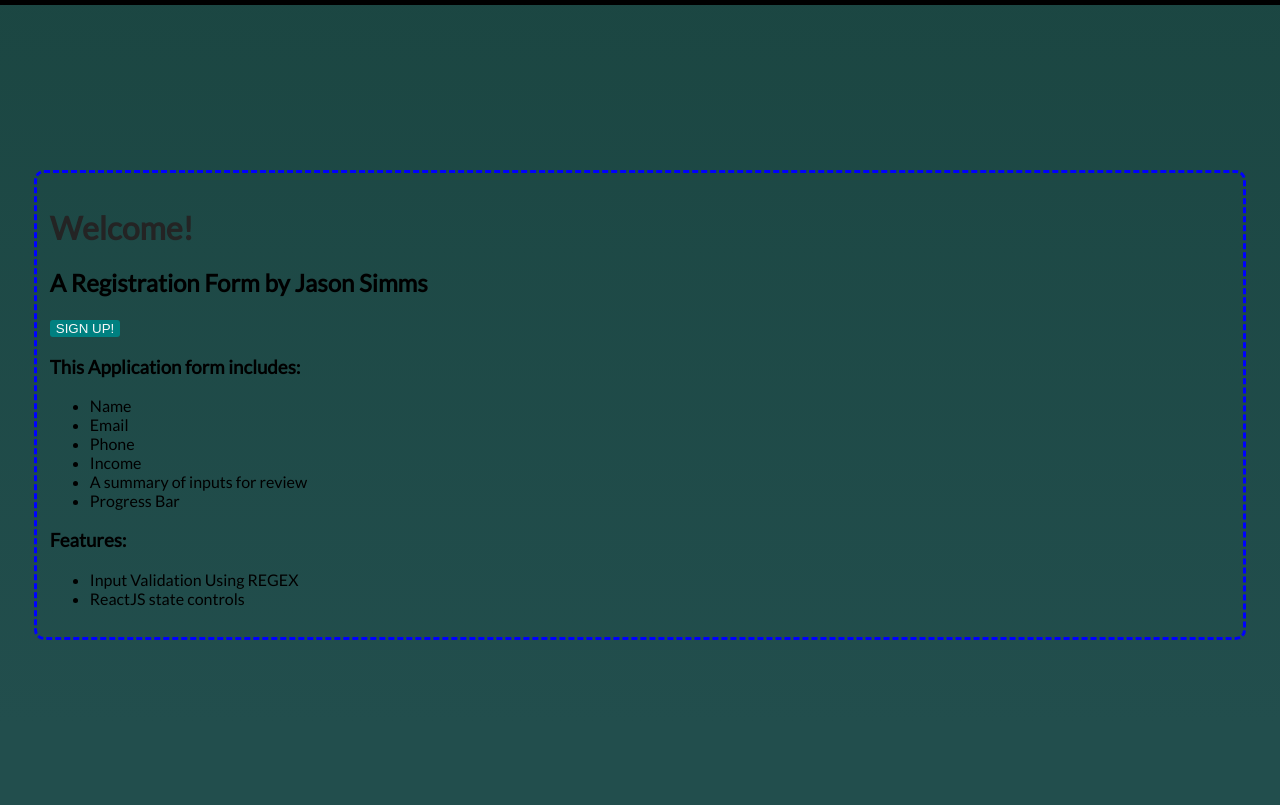
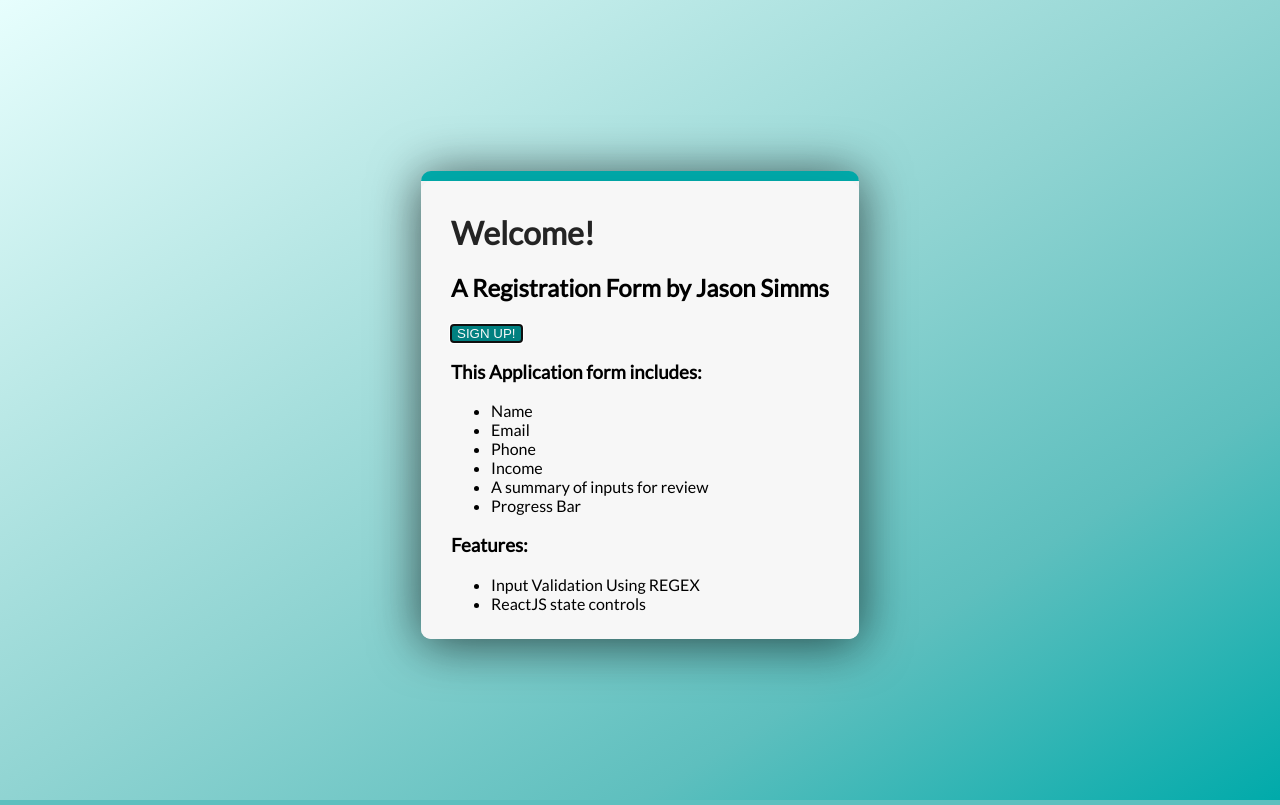
Before and after one commit to JasonSimms/challenge-signup-multipage, a React (Create React App) app: page / in a window 1280 px wide. Built offline with nearby package versions, Linux system fonts and the light colour scheme; the HTML template or start-up script is replaced by a standard one.

Commit message:
Autofocus & Css

```diff
--- a/src/components/Email.jsx
+++ b/src/components/Email.jsx
@@ -17,6 +17,7 @@ class Email extends Component {
           }
           className="input"
           placeholder="John.Snow@aol.com"
+          autofocus="true"
         />
         <br />
         <br />
--- a/src/components/Landing.jsx
+++ b/src/components/Landing.jsx
@@ -2,11 +2,13 @@ import React from "react";
 
 const Landing = props => {
   return (
-    <div className="container greeting-container">
+    <div className="input-container">
+    <div className="input-form">
+
       <h1>Welcome!</h1>
       <h2>A Registration Form by Jason Simms</h2>
       <a href="/signup">
-      <button className="signup">
+      <button className="signup" autofocus="true">
       SIGN UP!
       </button>
      </a>
@@ -26,6 +28,7 @@ const Landing = props => {
           <li>ReactJS state controls</li>
       </ul>
     </div>
+    </div>
   );
 };
 
--- a/src/components/Name.jsx
+++ b/src/components/Name.jsx
@@ -14,6 +14,7 @@ class Name extends Component {
           }
           className="input"
           placeholder="John"
+          autofocus="true"
         />
         <p className="input-title">Last Name:</p>
 
--- a/src/components/Phone.jsx
+++ b/src/components/Phone.jsx
@@ -17,6 +17,7 @@ class Phone extends Component {
           }
           className="input"
           placeholder="XXXXXXXXXXX"
+          autofocus="true"
         />
         <br />
         <br />
--- a/src/index.css
+++ b/src/index.css
@@ -8,23 +8,20 @@ body {
     sans-serif;
   -webkit-font-smoothing: antialiased;
   -moz-osx-font-smoothing: grayscale;
-  background-color: grey;
-  /* background: -webkit-linear-gradient(360deg, #224e4d 10%, #083023 360%); */
-  background-image: linear-gradient(360deg, #224e4d 10%, #083023 360%);
-  /* background-image: linear-gradient(
+  background-color: #5ebfbe;
+  background-image: linear-gradient(
     to left top,
     #00aaaa,
     #5ebfbe,
     #90d4d2,
     #bce9e7,
     #e7fefd
-  ); */
+  );
   min-height: 100vh;
   max-width: 100%;
   display: flex;
   justify-content: center;
   align-items: center;
-  border-top: black 5px solid;
 }
 
 code {
@@ -44,17 +41,19 @@ code {
   border-radius: 10px;
   /* border: 1px green dashed; */
   border: 0;
+
   box-shadow: 0 4px 50px 0 rgba(0, 0, 0, 0.08);
   background: hsl(0, 0%, 97%);
-
+  padding: 10px 30px;
 }
 
 .input-container {
+  border-top: #00aaaa 10px solid;
   border-radius: 10px;
   /* border: 3px red dashed; */
   box-shadow: 0 4px 50px 0 rgba(0, 0, 0, 0.6);
   background: hsl(0, 0%, 97%);
-
+  margin-top: 10px;
 }
 
 .greeting-container {
@@ -77,10 +76,9 @@ input {
   border-radius: 5px;
 }
 
-.input{
+.input {
   color: hsl(0, 0%, 14%);
 }
-
 
 button {
   border: 0;
@@ -91,7 +89,7 @@ button {
 
 .back {
   background-color: transparent;
-  color:hsl(0, 0%, 29%)
+  color: hsl(0, 0%, 29%);
 }
 
 /* On screens that are 992px or less, set the background color to blue */
```
